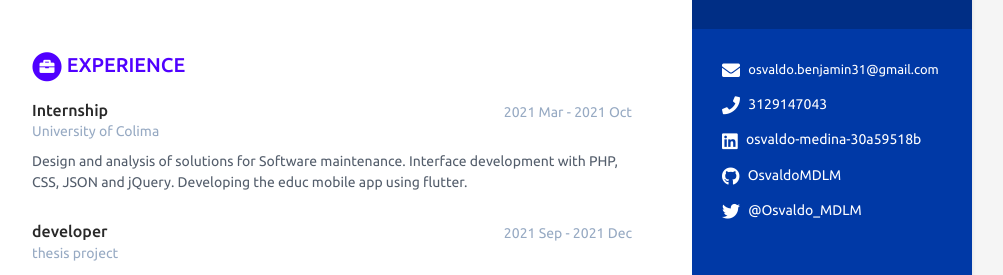
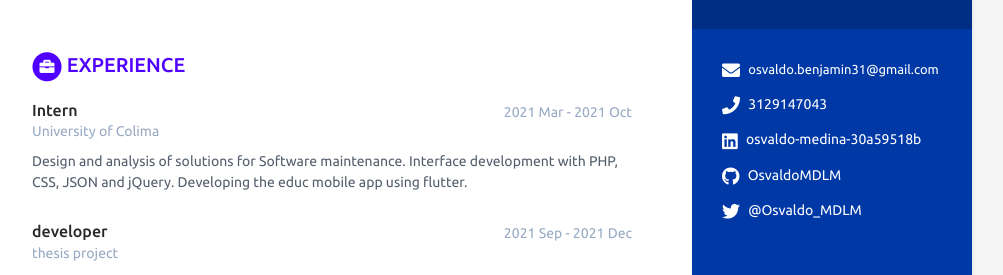
Before and after one commit to BC-MAY-21-RN/scorecard-OsvaldoMDLM, a Jekyll site: the page built from index.html, in a window 1280 px wide. Shown: the part 392-667 px from the top of the page, without its empty margins (168-1171 px from the left). Built offline with Jekyll 4.4.1, drawn with Linux system fonts in a browser that asks for light colours.

Commit message:
experiences updated

```diff
--- a/_data/data.yml
+++ b/_data/data.yml
@@ -73,7 +73,7 @@ educationcomplete:
       Faculty of Telematics
 # Registra aquí tu experiencia. Agrega o elimina según sea necesario
 experiences:
-  - role: Internship
+  - role: Intern
     time: 2021 Mar - 2021 Oct
     company: University of Colima
     details: |
```
